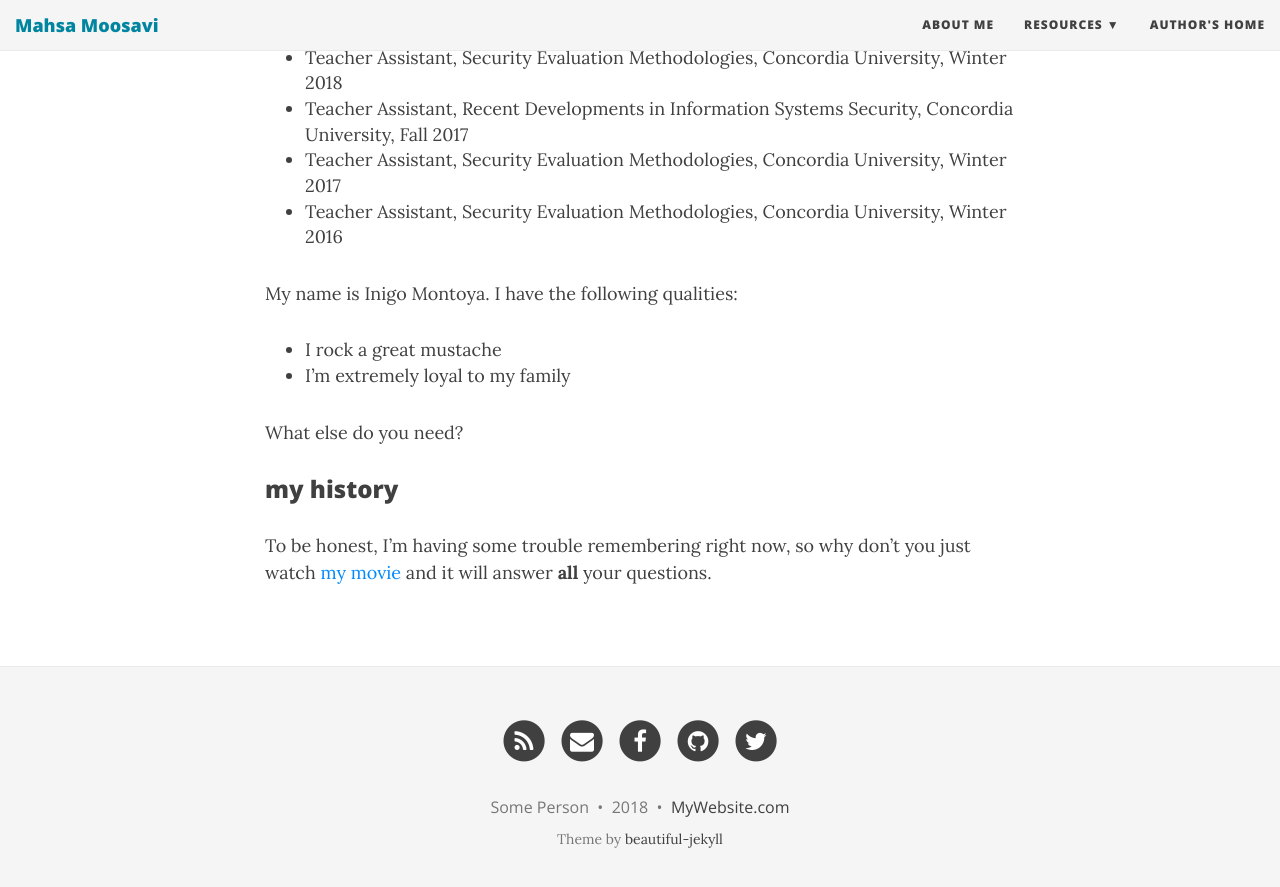
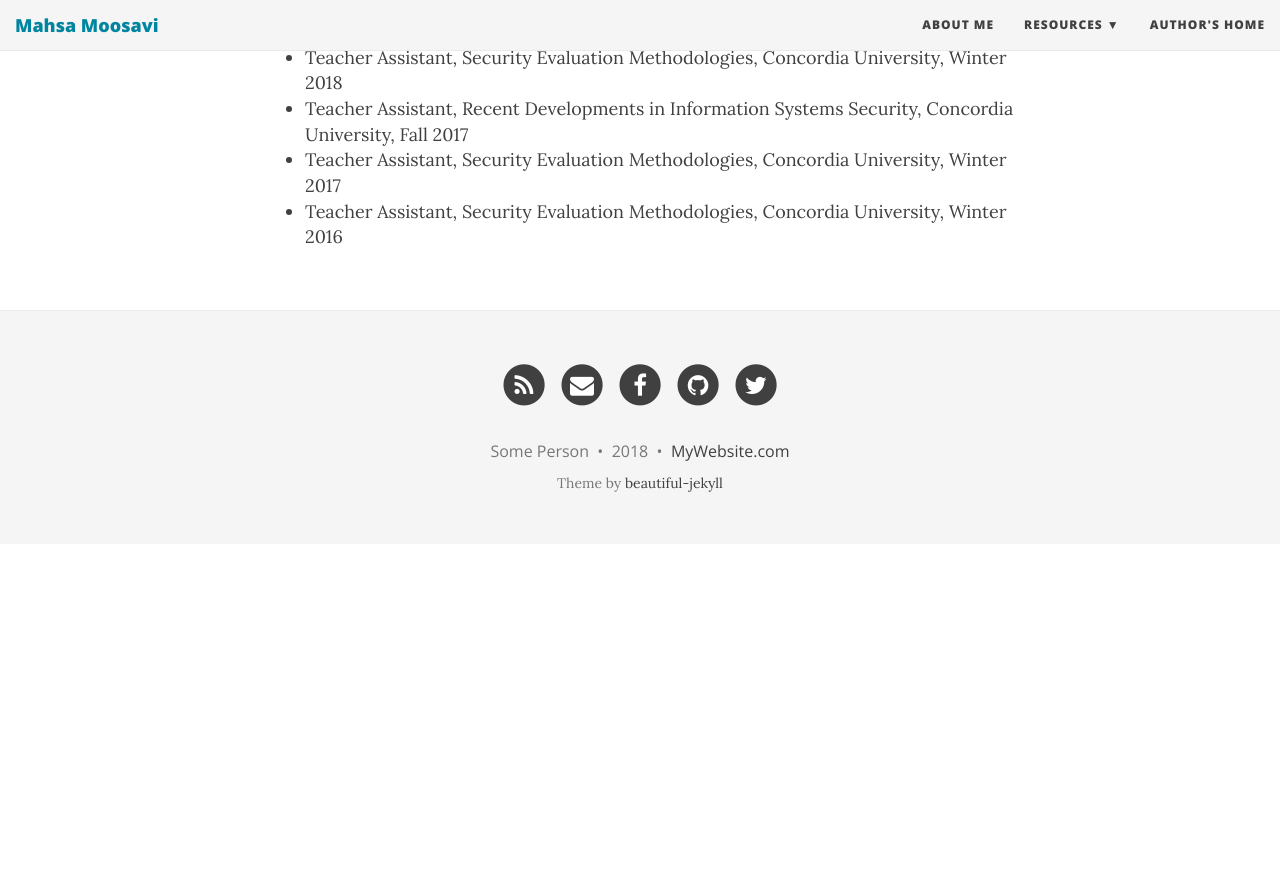
Before and after one commit to mahsamoosavi/mahsamoosavi.github.io, a Jekyll site: the page built from aboutme.md, in a window 1280 px wide and 900 px high, scrolled down 784 px. Shown: the top 887 px of the window. Built offline with Jekyll 4.4.1, drawn with Linux system fonts in a browser that asks for light colours; nearby versions of some CDN libraries; after the commit the page ends 1328 px from its top, so only the background shows below that.

Commit message:
changes to about file

```diff
--- a/aboutme.md
+++ b/aboutme.md
@@ -30,15 +30,3 @@
 - Teacher Assistant, Recent Developments in Information Systems Security, Concordia University, Fall 2017
 - Teacher Assistant, Security Evaluation Methodologies, Concordia University, Winter 2017
 - Teacher Assistant, Security Evaluation Methodologies, Concordia University, Winter 2016
-
-
-My name is Inigo Montoya. I have the following qualities:
-
-- I rock a great mustache
-- I'm extremely loyal to my family
-
-What else do you need?
-
-### my history
-
-To be honest, I'm having some trouble remembering right now, so why don't you just watch [my movie](http://en.wikipedia.org/wiki/The_Princess_Bride_%28film%29) and it will answer **all** your questions.
```
